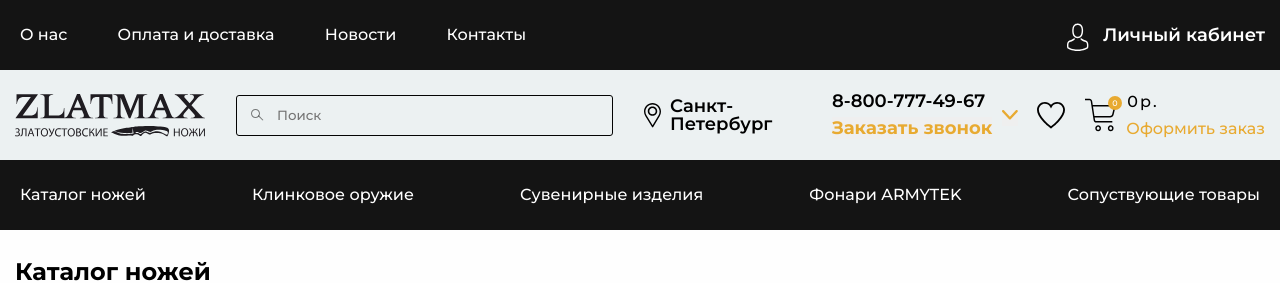
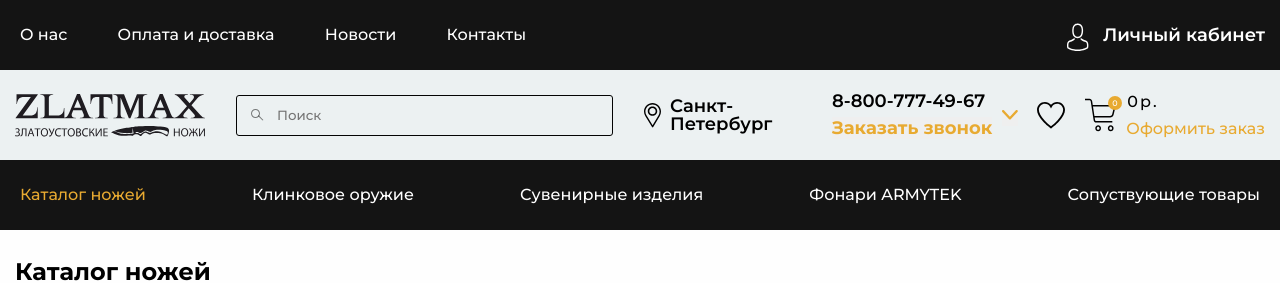
Before and after one commit to moronq/online-shop, a React (Create React App) app: page /maincatalog in a window 1280 px wide. Shown: the top 283 px of the page. Built offline with nearby package versions, Linux system fonts and the light colour scheme.

Commit message:
implemented browser router

```diff
--- a/package.json
+++ b/package.json
@@ -10,6 +10,7 @@
     "react": "^17.0.2",
     "react-dom": "^17.0.2",
     "react-redux": "^7.2.8",
+    "react-router": "^6.3.0",
     "react-router-dom": "^6.3.0",
     "react-scripts": "5.0.0",
     "redux": "^4.1.2",
--- a/src/App.js
+++ b/src/App.js
@@ -1,15 +1,19 @@
 import React from 'react'
 import styles from './App.scss';
 import Header from "./Components/Header/Header";
-import Body from "./Components/Body/Body";
+import MainCatalog from "./Components/Body/MainCatalog/MainCatalog";
 import Footer from "./Components/Footer/Footer";
+import {Route, Routes} from "react-router";
 
 function App() {
 
     return (
         <div className={styles.App}>
             <Header/>
-            <Body/>
+            <Routes>
+                <Route path={'/'} element={<MainCatalog/>}/>
+                <Route path={'maincatalog'} element={<MainCatalog/>}/>
+            </Routes>
             <Footer/>
         </div>
     );
--- a/src/Components/Body/Body.jsx
+++ b/src/Components/Body/MainCatalog/MainCatalog.jsx
@@ -1,13 +1,13 @@
 import React from 'react';
-import styles from './Body.module.scss';
-import ContentItem from "./ContentItem/ContentItem";
-import FilterPrice from "./FilterElements/FilterPrice";
-import FilterSteel from "./FilterElements/FilterSteel";
+import styles from '../Body.module.scss';
+import ContentItem from "../common/ContentItem/ContentItem";
+import FilterPrice from "../common/FilterElements/FilterPrice";
+import FilterSteel from "../common/FilterElements/FilterSteel";
 import {connect} from "react-redux";
-import {addItemToCart, removeItemFromCart} from "../../redux/catalogReducer";
+import {addItemToCart, removeItemFromCart} from "../../../redux/catalogReducer";
 
 
-const Body = (props) => {
+const MainCatalog = (props) => {
 
     let catalogItems = props.catalog.map(el => <ContentItem key={el.id}
                                                             removeItemFromCart = {props.removeItemFromCart}
@@ -68,6 +68,6 @@ let mapStateToProps = (state) => {
     }
 }
 
-const BodyContainer = connect(mapStateToProps, {addItemToCart, removeItemFromCart})(Body)
+const BodyContainer = connect(mapStateToProps, {addItemToCart, removeItemFromCart})(MainCatalog)
 
 export default BodyContainer;
--- a/src/Components/Body/FilterElements/FilterPrice.jsx
+++ b/src/Components/Body/common/FilterElements/FilterPrice.jsx
@@ -1,6 +1,6 @@
 import React, {useState} from 'react';
-import styles from "../Body.module.scss";
-import arrow from "../../../img/icons/arrow-bottom.svg";
+import styles from "../../Body.module.scss";
+import arrow from "../../../../img/icons/arrow-bottom.svg";
 
 const FilterPrice = () => {
 
--- a/src/Components/Body/FilterElements/FilterSteel.jsx
+++ b/src/Components/Body/common/FilterElements/FilterSteel.jsx
@@ -1,6 +1,6 @@
 import React, {useState} from 'react';
-import styles from "../Body.module.scss";
-import arrow from "../../../img/icons/arrow-bottom.svg";
+import styles from "../../Body.module.scss";
+import arrow from "../../../../img/icons/arrow-bottom.svg";
 
 const FilterSteel = () => {
 
--- a/src/Components/Footer/FooterList.jsx
+++ b/src/Components/Footer/FooterList.jsx
@@ -18,14 +18,14 @@ const FooterList = ({title, list, image}) => {
             </p>
             <div className={styles.footerDesktop}>
                 <ul className={styles.footerList}>
-                    {list.map((el, index) => <li className={styles.footerListItem}>{image ? <img className={styles.footerImage} src={image[index]} alt={'logo'}/>  : ''}<a className={styles.footerListItemLink} href="">
+                    {list.map((el, index) => <li key={index} className={styles.footerListItem}>{image ? <img className={styles.footerImage} src={image[index]} alt={'logo'}/>  : ''}<a className={styles.footerListItemLink} href="">
                         {el}</a></li>
                     )}
                 </ul>
             </div>
             <div className={styles.footerMobile}>
                 <ul className={`${styles.footerList} ${isSpoilerActive ? '' : styles.footerListHidden}`}>
-                    {list.map((el, index) => <li className={styles.footerListItem}>{image ? <img className={styles.footerImage} src={image[index]} alt={'logo'}/>  : ''}<a className={styles.footerListItemLink} href="">
+                    {list.map((el, index) => <li key={index} className={styles.footerListItem}>{image ? <img className={styles.footerImage} src={image[index]} alt={'logo'}/>  : ''}<a className={styles.footerListItemLink} href="">
                         {el}</a></li>
                     )}
                 </ul>
--- a/src/Components/Header/Header.module.scss
+++ b/src/Components/Header/Header.module.scss
@@ -376,23 +376,41 @@ text-align: center;
 }
 
 .navBarBottomItem {
-  padding: 0px 5px;
+  padding: 0 5px;
   position: relative;
   min-height: 70px;
   display: flex;
   align-items: center;
+  &::after {
+    content: '';
+    position: absolute;
+    width: calc(100% - 10px);
+    height: 2px;
+    background-color: $mainOrangeColor;
+    bottom: 1px;
+    left: 5px;
+    transform: scaleX(0);
+    transition: all 0.2s ease 0s;
+  }
   &:hover{
     cursor: pointer;
     &::after {
       content: '';
-      position: absolute;
-      width: calc(100% - 10px);
-      height: 2px;
-      background-color: $mainOrangeColor;
-      bottom: 1px;
-      left: 5px;
+      transform: scaleX(1);
     }
   }
+}
+
+.navBarBottomItemLink{
+  color: white;
+  display: flex;
+  height: 100%;
+  width: 100%;
+  align-items: center;
+}
+
+.activeLink{
+  color: $mainOrangeColor;
 }
 
 //---------------Burger----------------
--- a/src/Components/Header/HeaderBodyMenu.jsx
+++ b/src/Components/Header/HeaderBodyMenu.jsx
@@ -7,6 +7,7 @@ import favorite from "../../img/icons/favorite.svg";
 import phone from "../../img/icons/phone.svg";
 import cart from "../../img/icons/cart.svg";
 import React, {useState} from "react";
+import {NavLink} from "react-router-dom";
 
 const HeaderBodyMenu = ({addedItemsToCart}) => {
 
@@ -19,7 +20,7 @@ const HeaderBodyMenu = ({addedItemsToCart}) => {
     return(
         <div className={styles.midHeaderMenu}>
             <div className={styles.midHeaderMenuContainer}>
-                <a className={styles.imageLogo} href="#"><img src={logo} alt=""/></a>
+                <NavLink to={'/'} className={styles.imageLogo}><img src={logo} alt=""/></NavLink>
                 <form className={styles.searchBar} action="">
                     <input className={styles.searchBarInput} placeholder={'Поиск'} type="text"/>
                     <button className={styles.searchBarButton} type={'submit'}><img
--- a/src/Components/Header/HeaderBottomMenu.jsx
+++ b/src/Components/Header/HeaderBottomMenu.jsx
@@ -1,16 +1,29 @@
 import React from 'react';
 import styles from "./Header.module.scss";
+import {NavLink} from "react-router-dom";
+
+const navBarItems = [
+    {title:'Каталог ножей', link:'maincatalog'},
+    {title:'Клинковое оружие', link:'bladeweapon'},
+    {title:'Сувенирные изделия', link:'souvenirs'},
+    {title:'Фонари ARMYTEK', link:'flashlight'},
+    {title:'Сопуствующие товары', link:'accessories'},
+]
 
 const HeaderBottomMenu = () => {
     return (
         <div className={styles.bottomHeaderMenu}>
             <nav className={styles.bottomHeaderMenuContainer}>
                 <ul className={styles.navBarBottomList}>
-                    <li className={styles.navBarBottomItem}>Каталог ножей</li>
-                    <li className={styles.navBarBottomItem}>Клинковое оружие</li>
-                    <li className={styles.navBarBottomItem}>Сувенирные изделия</li>
-                    <li className={styles.navBarBottomItem}>Фонари ARMYTEK</li>
-                    <li className={styles.navBarBottomItem}>Сопуствующие товары</li>
+                    {navBarItems.map((el,index)=><li key={index} className={styles.navBarBottomItem}>
+                        <NavLink to={el.link} className={(navData) =>
+                            navData.isActive ? styles.activeLink + ' ' + styles.navBarBottomItemLink
+                                : styles.navBarBottomItemLink
+                        }>
+                            {el.title}
+                        </NavLink>
+                    </li>)}
+
                 </ul>
             </nav>
         </div>
```
Also changed, not shown: src/Components/Body/common/ContentItem/ContentItem.jsx (renamed from src/Components/Body/ContentItem/ContentItem.jsx, +5 -5 lines), 1 other file (tests, documents, lock files or other folders).
